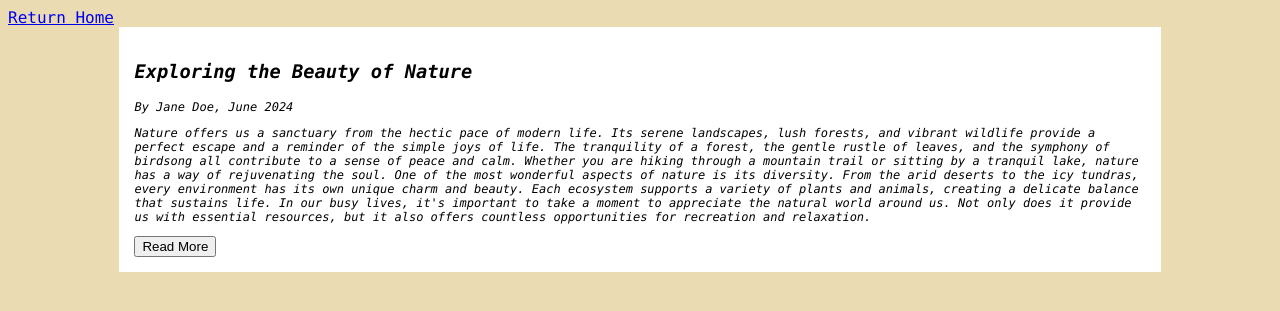
After one commit to deepwaterpaladin/website, a Flask app: page /post/1 in a window 1280 px wide. The commit adds this page. Shown: the top 311 px of the page. Run offline with Flask 3, Linux system fonts and the light colour scheme.

Commit message:
init blog

```diff
--- a/app.py
+++ b/app.py
@@ -1,11 +1,23 @@
 from flask import Flask, render_template
+import json
 
 app = Flask(__name__)
 name = "Rielly H. Young | Software Developer"
+with open('./posts.json', 'r') as f:
+    posts = json.load(f)
 
 @app.route("/")
 def index():
-    return render_template('index.html')
+    return render_template('index.html', posts=posts)
+
+
+@app.route('/post/<int:post_id>')
+def post(post_id):
+    p = next((post for post in posts if post['id'] == post_id), None)
+    if p is None:
+        return "Post not found", 404
+    return render_template('post.html', post=p)
+
 
 if __name__ == "__main__":
     app.run()
--- /dev/null
+++ b/posts.json
@@ -0,0 +1,16 @@
+[
+    {
+        "id": 1,
+        "title": "Exploring the Beauty of Nature",
+        "author": "Jane Doe",
+        "date": "June 2024",
+        "content": "Nature offers us a sanctuary from the hectic pace of modern life. Its serene landscapes, lush forests, and vibrant wildlife provide a perfect escape and a reminder of the simple joys of life. The tranquility of a forest, the gentle rustle of leaves, and the symphony of birdsong all contribute to a sense of peace and calm. Whether you are hiking through a mountain trail or sitting by a tranquil lake, nature has a way of rejuvenating the soul. One of the most wonderful aspects of nature is its diversity. From the arid deserts to the icy tundras, every environment has its own unique charm and beauty. Each ecosystem supports a variety of plants and animals, creating a delicate balance that sustains life. In our busy lives, it's important to take a moment to appreciate the natural world around us. Not only does it provide us with essential resources, but it also offers countless opportunities for recreation and relaxation."
+    },
+    {
+        "id": 2,
+        "title": "The Winter War",
+        "author": "Jane Doe",
+        "date": "June 2022",
+        "content": "Nature offers us a sanctuary from the hectic pace of modern life. Its serene landscapes, lush forests, and vibrant wildlife provide a perfect escape and a reminder of the simple joys of life. The tranquility of a forest, the gentle rustle of leaves, and the symphony of birdsong all contribute to a sense of peace and calm. Whether you are hiking through a mountain trail or sitting by a tranquil lake, nature has a way of rejuvenating the soul. One of the most wonderful aspects of nature is its diversity. From the arid deserts to the icy tundras, every environment has its own unique charm and beauty. Each ecosystem supports a variety of plants and animals, creating a delicate balance that sustains life. In our busy lives, it's important to take a moment to appreciate the natural world around us. Not only does it provide us with essential resources, but it also offers countless opportunities for recreation and relaxation."
+    }
+]
--- /dev/null
+++ b/templates/post.html
@@ -0,0 +1,24 @@
+<!DOCTYPE html>
+<html lang="en_ca">
+<head>
+    <meta charset="UTF-8">
+    <meta name="viewport" content="width=device-width, initial-scale=1.0">
+    <title>RHY - Home</title>
+    <link rel="stylesheet" href="https://cdnjs.cloudflare.com/ajax/libs/font-awesome/5.15.4/css/all.min.css">
+    <link rel="icon" href="{{ url_for('static', filename='me.ico') }}" type="image/x-icon">
+    <link rel="stylesheet" href="{{ url_for('static', filename='styles.css') }}">
+</head>
+<body>
+    <a href="/">Return Home</a>
+
+    {% block content %}
+    <div class="blog-post">
+        <h3>{{ post.title }}</h3>
+        <p class="under-text">By {{ post.author }}, {{ post.date }}</p>
+        <p>{{ post.content }}</p>
+        <button class="read-btn">Read More</button>
+    </div>
+    {% endblock %}
+
+</body>
+</html>
```
Also changed, not shown: templates/index.html (+11 -0 lines).
